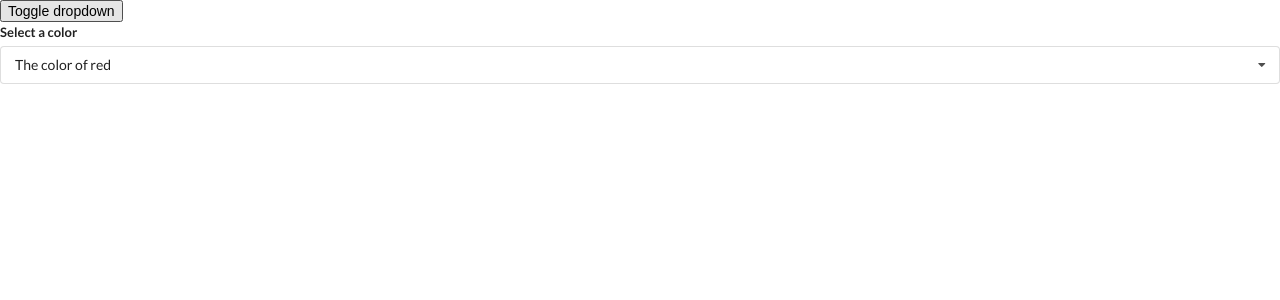
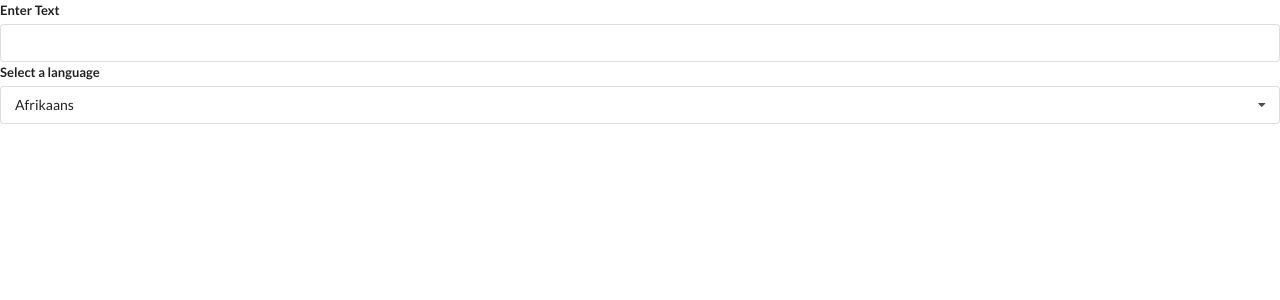
Before and after one commit to yongkangzhao/widget, a React (Create React App) app: page / in a window 1280 px wide. Shown: the top 300 px of the page. Built offline with nearby package versions, Linux system fonts and the light colour scheme.

Commit message:
started a new widget feature translate. created a new component translate and modified Dropdown to work inside of translate as a dropdown menu for target translation language

```diff
--- a/src/App.js
+++ b/src/App.js
@@ -2,7 +2,7 @@
 // import Accordion from './components/Accordion';
 // import Search from './components/Search';
 import Dropdown from './components/Dropdown';
-
+import Translate from './components/Translate';
 
 // const items = [
 //     {
@@ -36,15 +36,12 @@
 ]
 
 const App = () => {
-    const [selected, setSelected] = useState(options[0]);
-    const [showDropdown, setShowDropdown] = useState(true);
+    // const [selected, setSelected] = useState(options[0]);
 
     return (
         <div>
-            <button onClick={()=> setShowDropdown(!showDropdown)}>Toggle dropdown</button>
-            {
-                showDropdown?<Dropdown selected={selected} onSelectedChange={setSelected} options={options}/> : null
-            }
+            <Translate />
+            {/* <Dropdown label="Select a color"selected={selected} onSelectedChange={setSelected} options={options}/> */}
             {/* <Accordion items={items}/> */}
             {/* <Search /> */}
 
--- a/src/components/Dropdown.js
+++ b/src/components/Dropdown.js
@@ -1,6 +1,6 @@
 import React, {useState, useEffect, useRef} from 'react';
 
-const Dropdown = ({options, selected, onSelectedChange}) => {
+const Dropdown = ({label, options, selected, onSelectedChange}) => {
     const [open, setOpen] = useState(false);
     const ref = useRef();
 
@@ -36,7 +36,7 @@
     return (
         <div ref = {ref} className="ui form">
             <div className="field">
-                <label className="lebel">Select a color</label>
+            <label className="lebel">{label}</label>
                 <div onClick={()=>setOpen(!open)} className={"ui selection dropdown "+ (open?"visible active":"")}>
                     <i className="dropdown icon"></i>
                     <div className="text">{selected.label}</div>
--- /dev/null
+++ b/src/components/Translate.js
@@ -0,0 +1,37 @@
+import React, { useState } from 'react';
+import Dropdown from './Dropdown';
+
+const options = [
+    {
+        label: 'Afrikaans',
+        value: 'af'
+    },
+    {
+        label: 'Arabic',
+        value: 'ar'
+    },
+    {
+        label: 'Hindi',
+        value: 'hi'
+    }
+]
+
+
+
+const Translate = () => {
+    const [language, setLanguage] = useState(options[0]);
+    const [text, setText] = useState('');
+    return (
+        <div>
+            <div className="ui form">
+                <div className="field">
+                    <label>Enter Text</label>
+                    <input value={text} onChange={e=>{setText(e.target.value)}} />
+                </div>
+            </div>
+            <Dropdown label="Select a language" selected={language} onSelectedChange={setLanguage} options={options} />
+        </div>
+    );
+};
+
+export default Translate;
```
Also changed, not shown: 1 other file (tests, documents, lock files or other folders).
